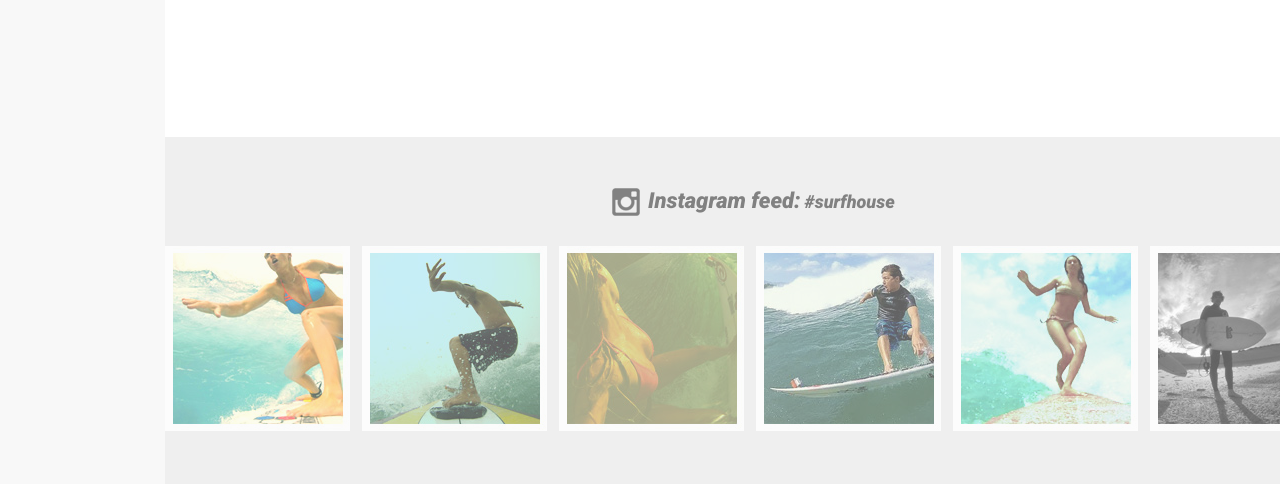
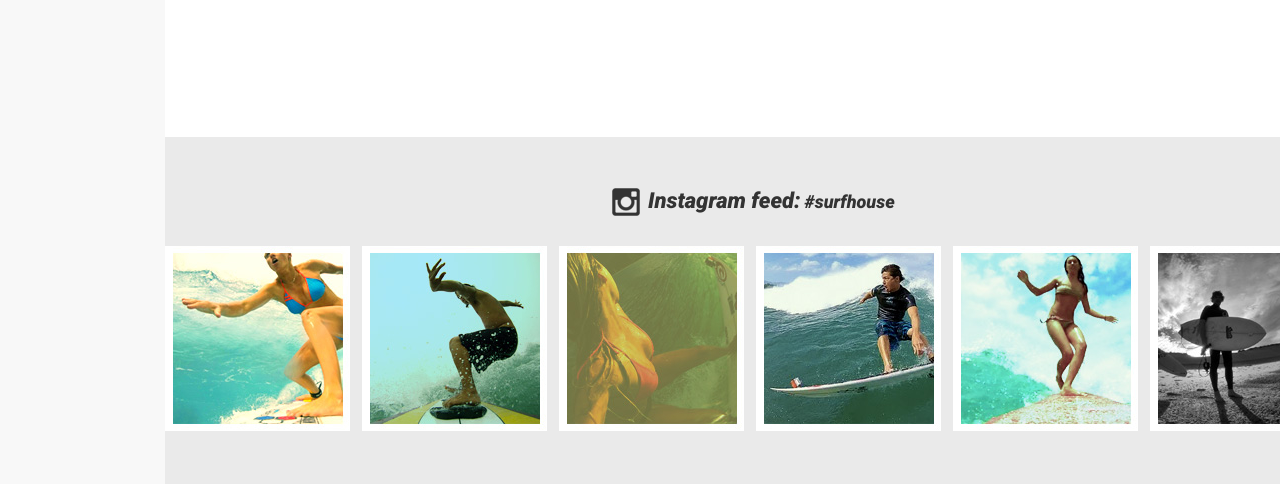
Before and after one commit to meficulos/meficulos.github.io, a plain HTML site: page index.html in a window 1280 px wide. Shown: the part 2280-2764 px from the top of the page. Drawn offline with Linux system fonts and the light colour scheme.

Commit message:
op .instagram

```diff
--- a/css/style.css
+++ b/css/style.css
@@ -411,7 +411,7 @@ body,main {background-color: #f8f8f8;}
 	height: 350px;
  }
 
-.instagram {
+.instagram:hover {
 	opacity: 0.6;
 }
 
```
